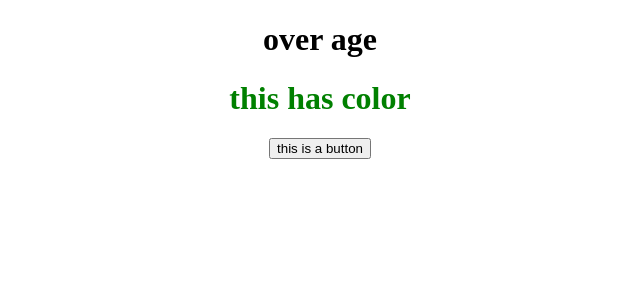
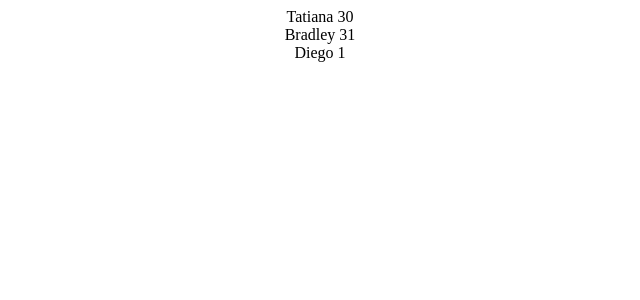
Before and after one commit to Tatianaob/react-review, a React (Create React App) app: page / in a window 1280 px wide. Shown: the top 300 px of the page, without its empty margins (320-960 px from the left). Built offline with nearby package versions, Linux system fonts and the light colour scheme.

Commit message:
created User component and added map function to loop throught the objects of each user

```diff
--- a/src/App.js
+++ b/src/App.js
@@ -1,18 +1,24 @@
 
 import './App.css';
+import {User} from './User'
 
 
 function App() {
-  const age = 28;
-  const isGreen = true;
-  // const isGreen = false;
+  const users = [
+    {name: 'Tatiana', age: 30},
+    {name: 'Bradley', age: 31},
+    {name: 'Diego', age: 1},
+  ];
 
-  return <div className="App">
-    {age >= 18 ? <h1>over age</h1> : <h1>under age</h1>}
-    <h1 style={{color: isGreen ? "green": "red"}}>this has color </h1>
-
-    {isGreen && <button>this is a button</button>}
-  </div>
+  return (
+    <div className="App">
+      {users.map((user, key) => {
+        return (
+        <User name={user.name} age={user.age}/>
+        );
+      })}
+    </div>
+  );
   }
 
 
--- /dev/null
+++ b/src/User.js
@@ -0,0 +1,7 @@
+export const User = (props) => {
+    return (
+    <div>
+      {props.name} {props.age}
+    </div>
+    );
+  }
```
